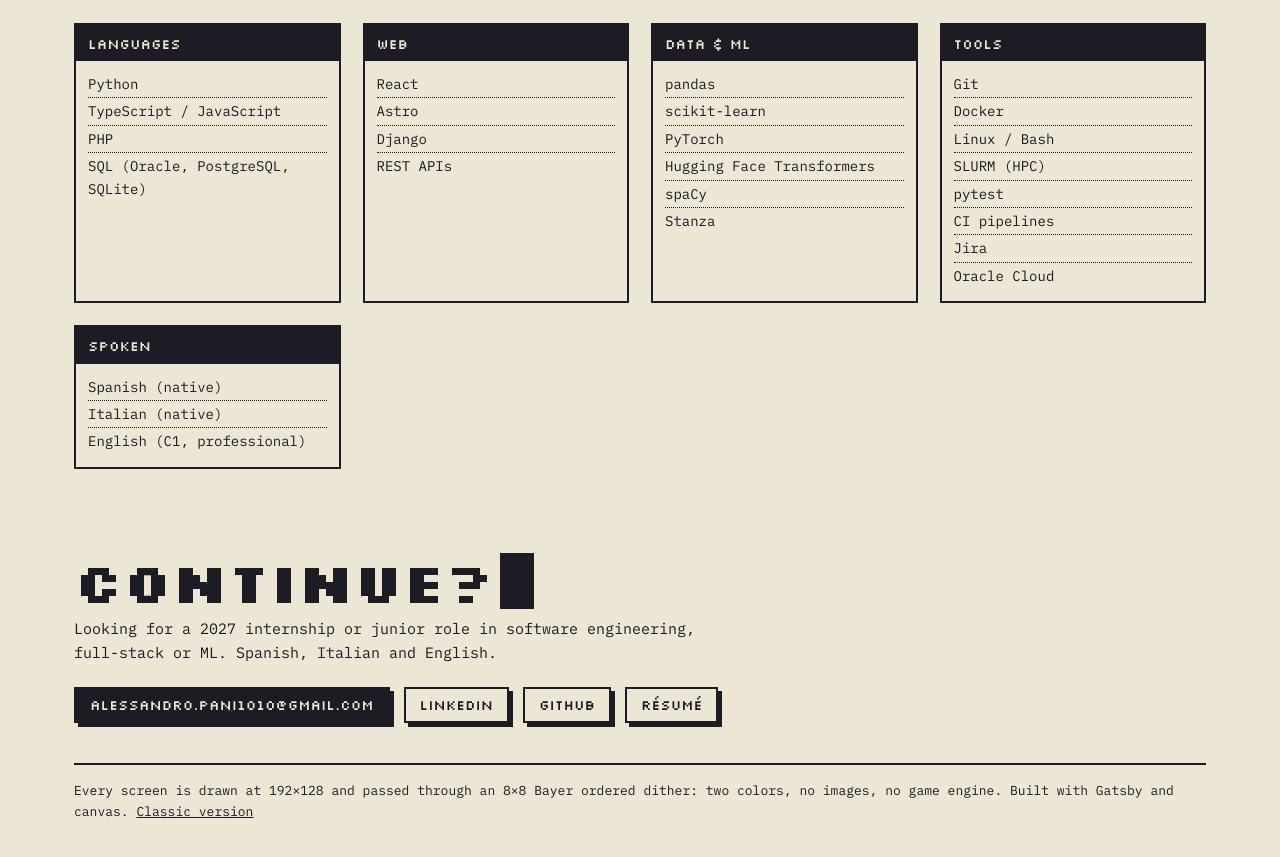
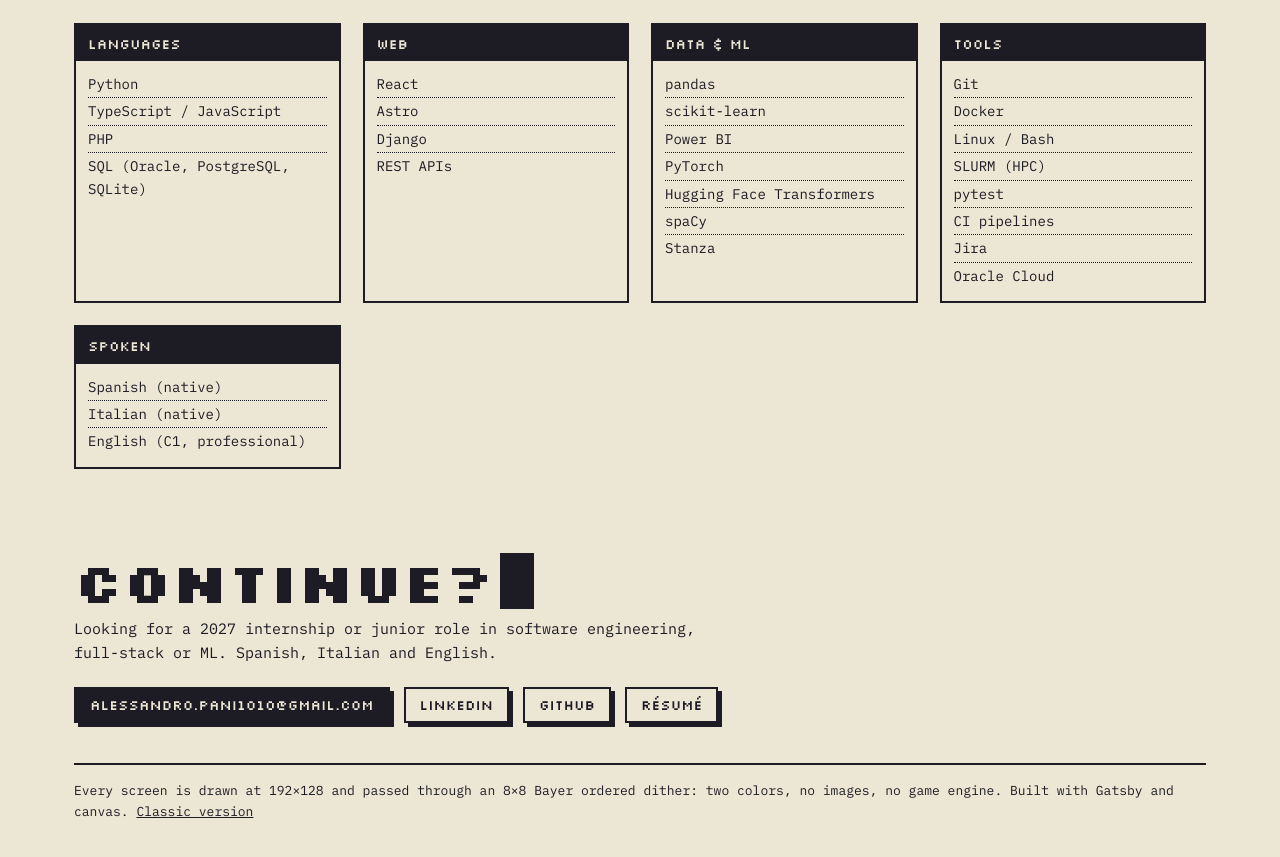
Before and after one commit to apani0409/portfoliowebsite1, a Gatsby site: page / in a window 1280 px wide. Shown: the part 3781-4638 px from the top of the page. Built offline with nearby package versions, Linux system fonts and the light colour scheme; Gatsby itself is replaced by a stand-in of ours; animation ran at ten frames a second.

Commit message:
Add Power BI to skills and refresh the resume PDF

```diff
--- a/src/components/Arcade/ArcadePage.tsx
+++ b/src/components/Arcade/ArcadePage.tsx
@@ -14,7 +14,7 @@ const EMAIL = 'mailto:alessandro.pani1010@gmail.com'
 const SKILLS: [string, string[]][] = [
   ['Languages', ['Python', 'TypeScript / JavaScript', 'PHP', 'SQL (Oracle, PostgreSQL, SQLite)']],
   ['Web', ['React', 'Astro', 'Django', 'REST APIs']],
-  ['Data & ML', ['pandas', 'scikit-learn', 'PyTorch', 'Hugging Face Transformers', 'spaCy', 'Stanza']],
+  ['Data & ML', ['pandas', 'scikit-learn', 'Power BI', 'PyTorch', 'Hugging Face Transformers', 'spaCy', 'Stanza']],
   ['Tools', ['Git', 'Docker', 'Linux / Bash', 'SLURM (HPC)', 'pytest', 'CI pipelines', 'Jira', 'Oracle Cloud']],
   ['Spoken', ['Spanish (native)', 'Italian (native)', 'English (C1, professional)']],
 ]
```
Also changed, not shown: 2 other files.
